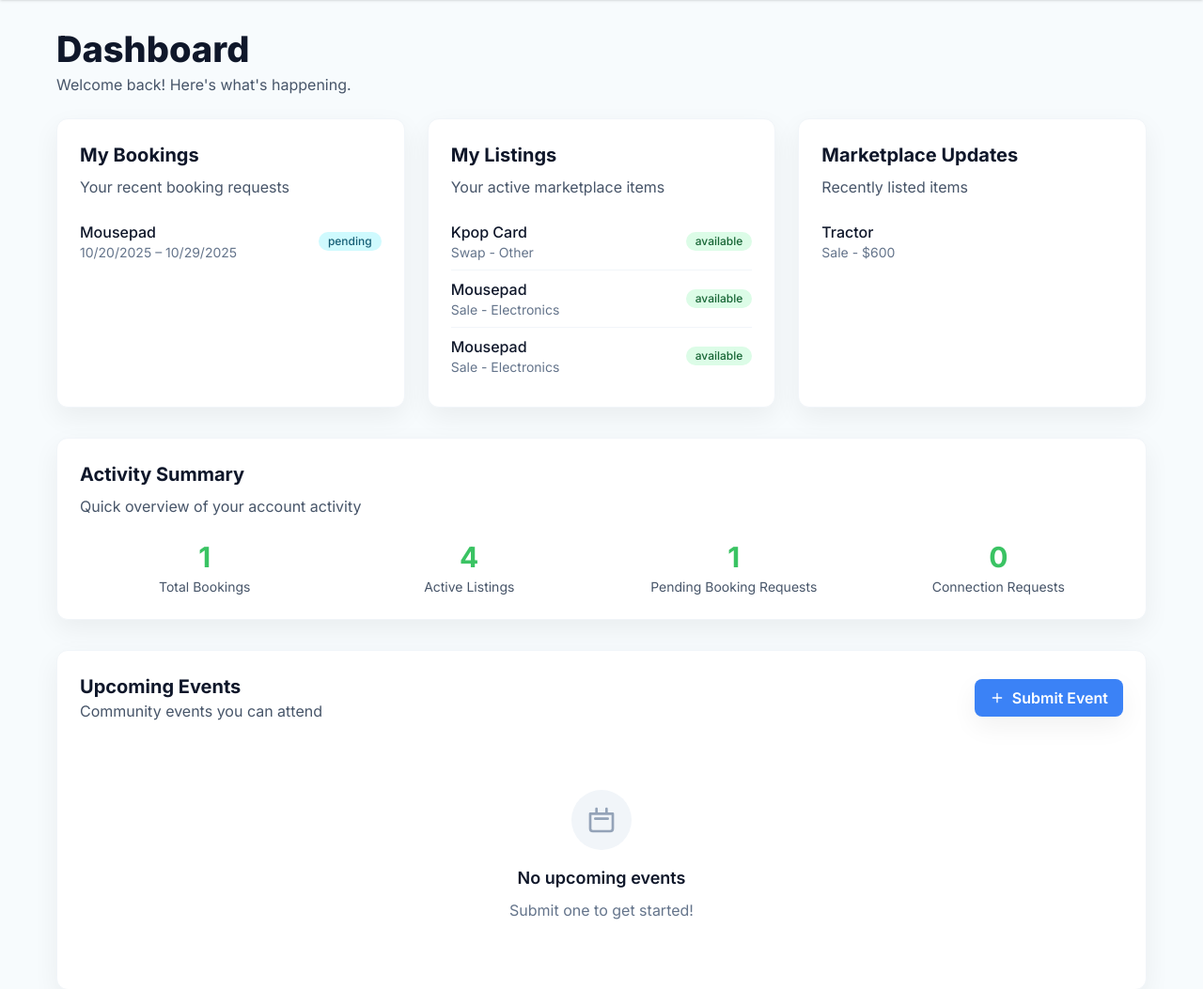
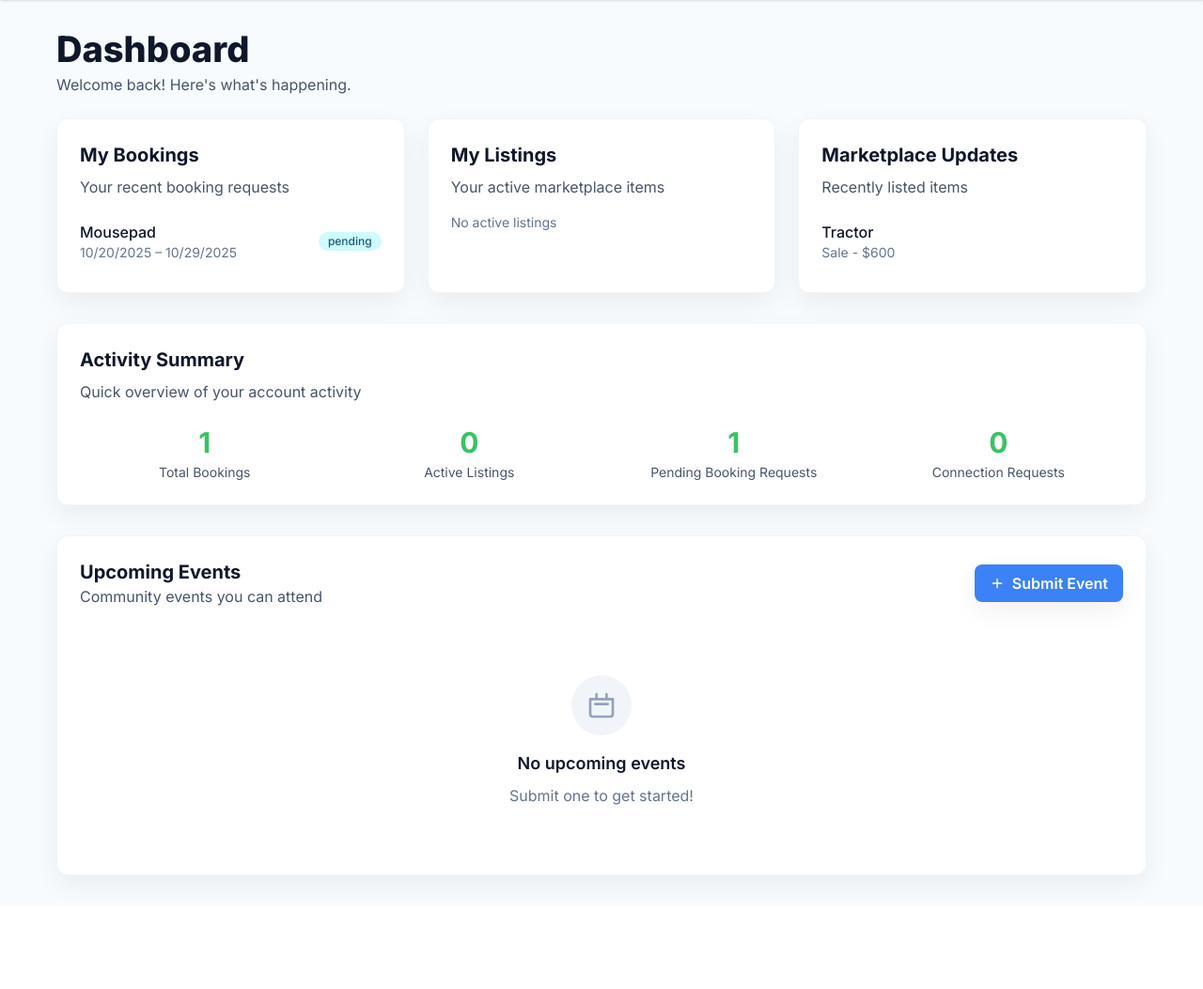
Before and after one commit to siv727/CSIT327-G1-Thryve, a Django app: page /listings/dashboard/ in a window 1280 px wide. Shown: the part 64-1117 px from the top of the page at 94% size. After the commit the page ends 1012 px from the top, so only its background shows below. Run offline with Django 5.2, Linux system fonts and the light colour scheme; the visitor is signed in with stand-in values (Sample User, id 1); data that the repository does not hold is empty; some libraries are stand-ins or nearby versions.

Commit message:
fix(dashboard): update active list to fetch real data from db

```diff
--- a/thryve/templates/thryve_app/dashboard.html
+++ b/thryve/templates/thryve_app/dashboard.html
@@ -167,11 +167,12 @@
             <div class="bg-white rounded-xl shadow-soft border border-slate-100 p-6">
                 <h2 class="text-xl font-bold text-slate-900 mb-2">My Listings</h2>
                 <p class="text-slate-600 mb-4">Your active marketplace items</p>
+                <div class="max-h-64 overflow-y-auto">
                     {% for listing in active_listings %}
                     <div class="flex items-center justify-between py-2 border-b border-slate-100 last:border-b-0">
                         <div>
-                        <p class="font-medium text-slate-900">{{ listing.title }}</p>
-                        <p class="text-sm text-slate-500">{{ listing.type }} - {{ listing.other }}</p>
+                            <p class="font-medium text-slate-900 truncate max-w-[10rem]">{{ listing.title }}</p>
+                            <p class="text-sm text-slate-500 truncate max-w-[14rem]">{{ listing.type }} - {{ listing.other }}</p>
                         </div>
                         <span class="inline-flex items-center px-2.5 py-0.5 rounded-full text-xs font-medium bg-green-100 text-green-800">
                             {{ listing.status }}
@@ -180,6 +181,7 @@
                     {% empty %}
                     <p class="text-slate-500 text-sm">No active listings</p>
                     {% endfor %}
+                </div>
             </div>
 
             <!-- Marketplace Updates -->
--- a/thryve/thryve_app/views.py
+++ b/thryve/thryve_app/views.py
@@ -237,27 +237,16 @@ def dashboard(request):
         }
     ]
 
-    # Get user's active listings (placeholder data)
-    active_listings = [
-        {
-            'title': 'Kpop Card',
-            'type': 'Swap',
-            'other': 'Other',
-            'status': 'available'
-        },
-        {
-            'title': 'Mousepad',
-            'type': 'Sale',
-            'other': 'Electronics',
-            'status': 'available'
-        },
-        {
-            'title': 'Mousepad',
-            'type': 'Sale',
-            'other': 'Electronics',
-            'status': 'available'
-        }
-    ]
+    # Get user's active listings (real data)
+    user_active_listings = Listing.objects.filter(user=request.user, is_available=True)
+    active_listings = []
+    for listing in user_active_listings:
+        active_listings.append({
+            'title': listing.title,
+            'type': dict(Listing.LISTING_TYPE_CHOICES).get(listing.listing_type, listing.listing_type).title(),
+            'other': listing.category_display,
+            'status': 'available' if listing.is_available else 'unavailable',
+        })
 
     # Get recent marketplace updates (placeholder data)
     marketplace_updates = [
@@ -270,7 +259,7 @@ def dashboard(request):
     # Activity summary counts (placeholder data)
     activity_summary = {
         'total_bookings': 1,
-        'active_listings': 4,
+        'active_listings': user_active_listings.count(),
         'pending_booking_requests': 1,
         'connection_requests': 0
     }
```
Lines whose indentation alone changed are shown as unchanged.
